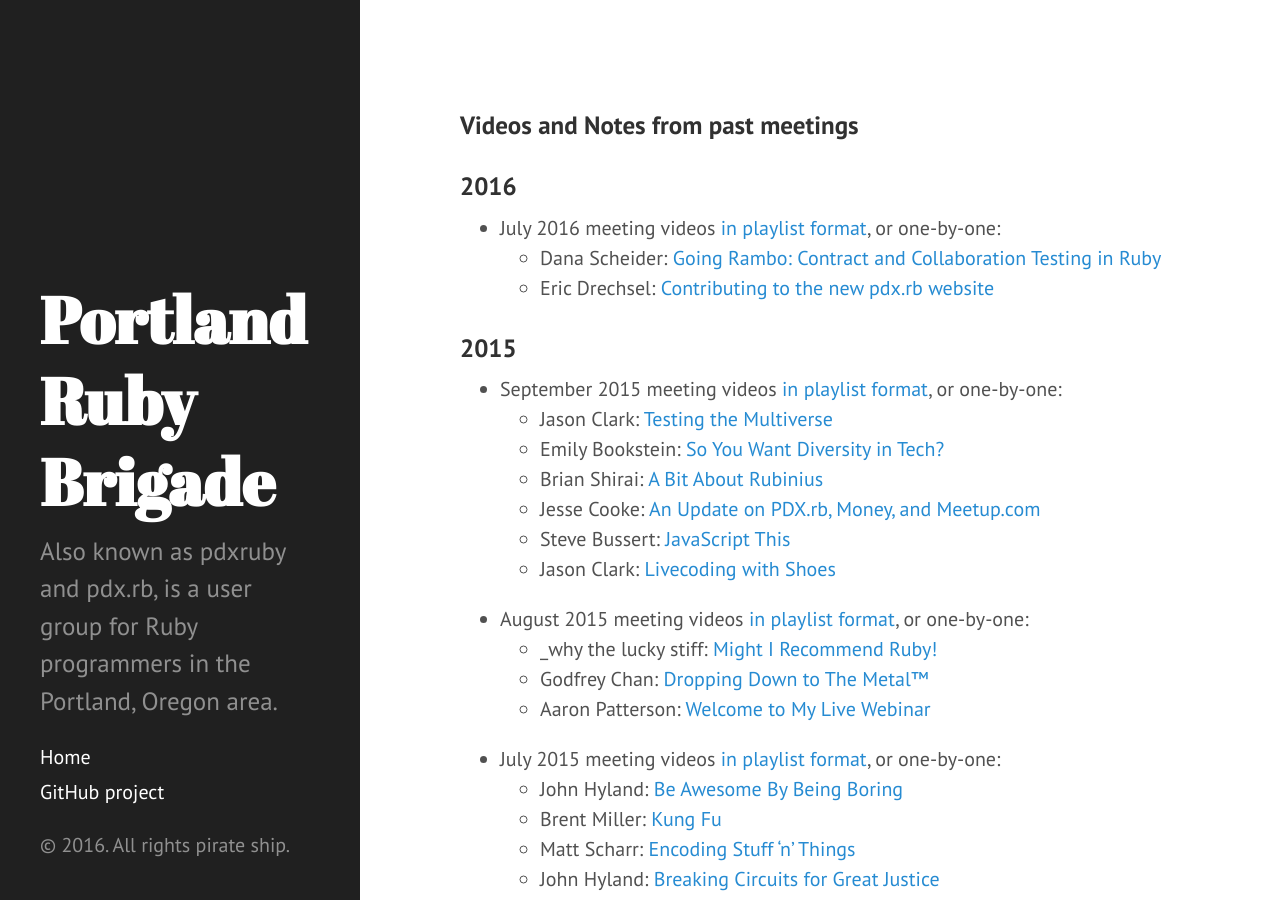
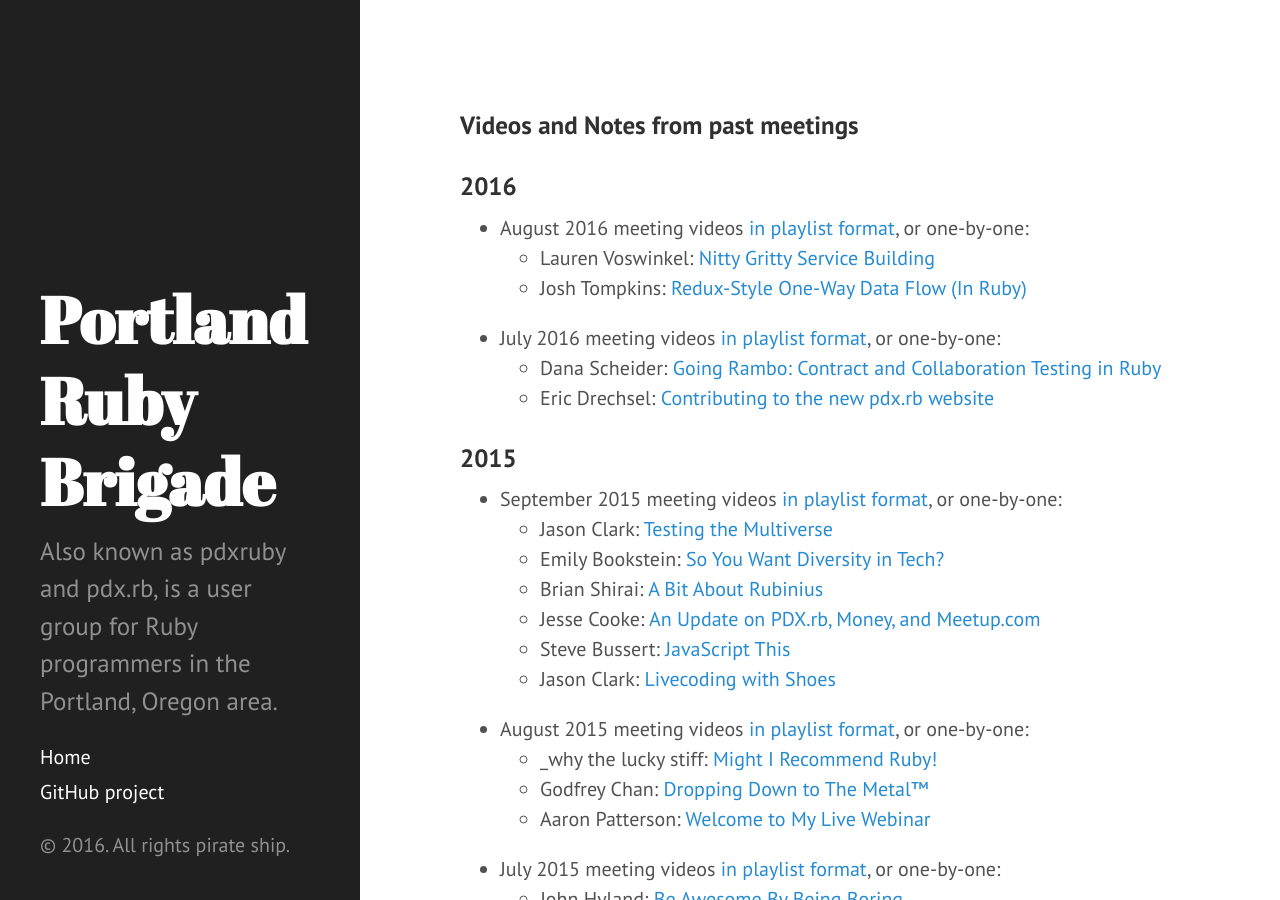
Before and after one commit to pdxruby/pdxruby.github.io, a Jekyll site: the page built from past-meetings.md, in a window 1280 px wide and 900 px high. Built offline with Jekyll 4.4.1, drawn with Linux system fonts in a browser that asks for light colours.

Commit message:
Add August 2016 videos

```diff
--- a/past-meetings.md
+++ b/past-meetings.md
@@ -5,6 +5,10 @@ title: Past Meetings
 ### Videos and Notes from past meetings
 
 ### 2016
+
+-   August 2016 meeting videos [in playlist format](https://www.youtube.com/playlist?list=PLw_tewW7y2Htu80wP8K5xIUAj4DWIm_fv), or one-by-one:
+    -   Lauren Voswinkel: [Nitty Gritty Service Building](https://www.youtube.com/watch?v=hNcTeRW7wBY)
+    -   Josh Tompkins: [Redux-Style One-Way Data Flow (In Ruby)](https://www.youtube.com/watch?v=RxXeVIi9aQ8)
 
 -   July 2016 meeting videos [in playlist format](https://www.youtube.com/playlist?list=PLw_tewW7y2HvnrLCSGE9Hp3TltIJhixoB), or one-by-one:
     -   Dana Scheider: [Going Rambo: Contract and Collaboration Testing in Ruby](https://www.youtube.com/watch?v=unVJnnjOYzk)
```
